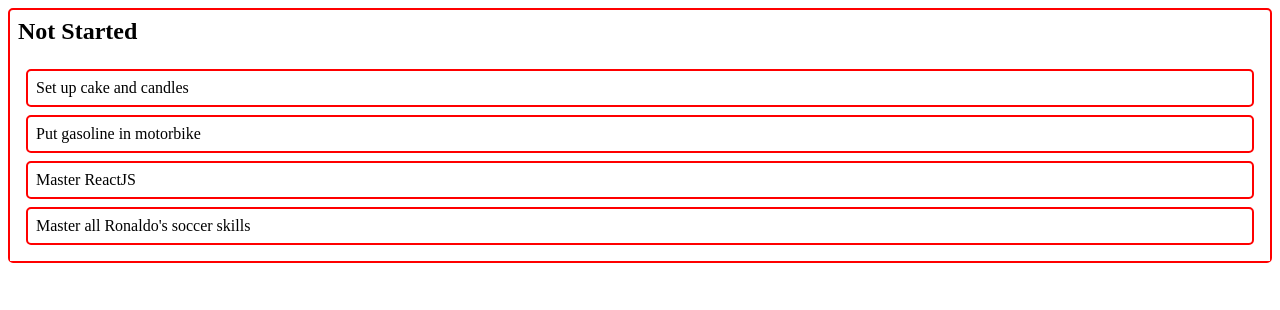
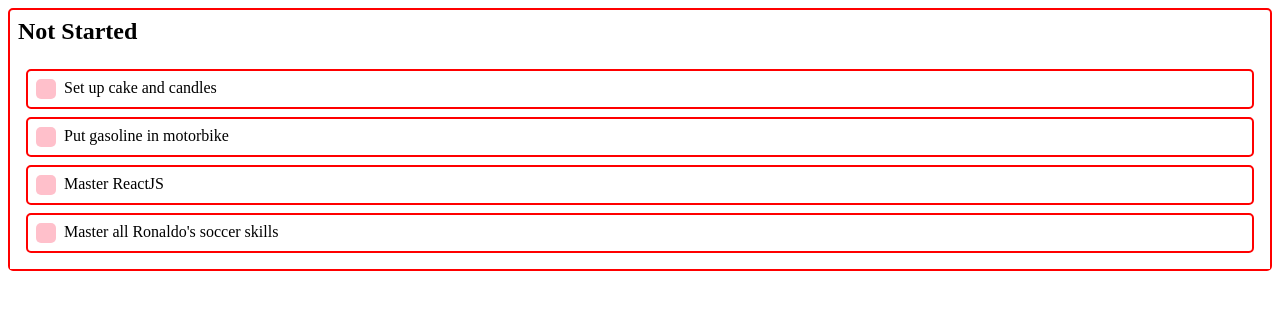
Before and after one commit to DrewIndeed/react-beautiful-dnd-implementation, a React (Create React App) app: page / in a window 1280 px wide. Shown: the top 310 px of the page. Built offline with nearby package versions, Linux system fonts and the light colour scheme.

Commit message:
11. Implement Drag Handle (only draggable using handle)

```diff
--- a/src/Task.jsx
+++ b/src/Task.jsx
@@ -8,6 +8,16 @@ const Container = styled.div`
   border-radius: 5px;
   padding: 8px;
   background-color: ${(props) => (props.isDragging ? 'cyan' : 'white')};
+
+  display: flex;
+`;
+
+const DragHandle = styled.div`
+  width: 20px;
+  height: 20px;
+  background-color: pink;
+  border-radius: 5px;
+  margin-right: 8px;
 `;
 
 const Task = ({ task, index }) => {
@@ -16,10 +26,10 @@ const Task = ({ task, index }) => {
       {(provided, snapshot) => (
         <Container
           {...provided.draggableProps}
-          {...provided.dragHandleProps}
           ref={provided.innerRef}
           isDragging={snapshot.isDragging}
         >
+          <DragHandle {...provided.dragHandleProps} />
           {task.content}
         </Container>
       )}
```
Also changed, not shown: public/ other_callbacks_of_DragDropContext.png (added).
